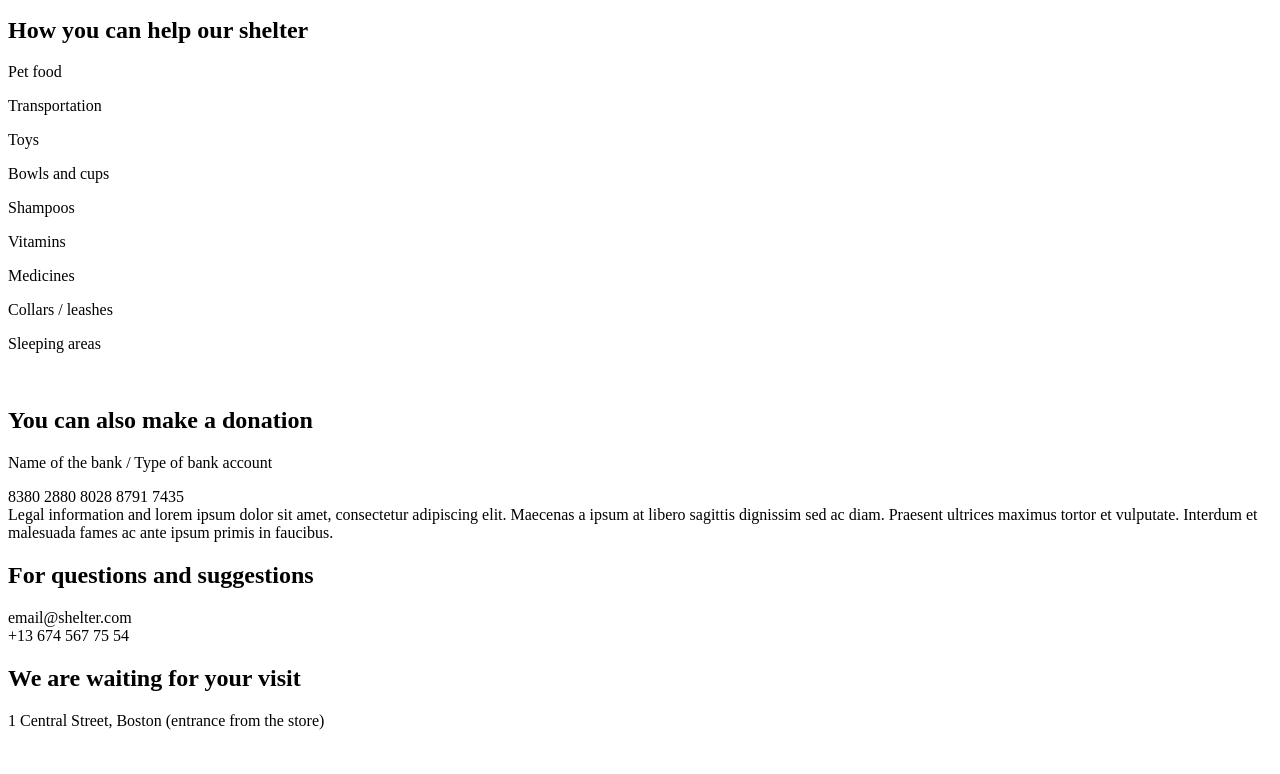
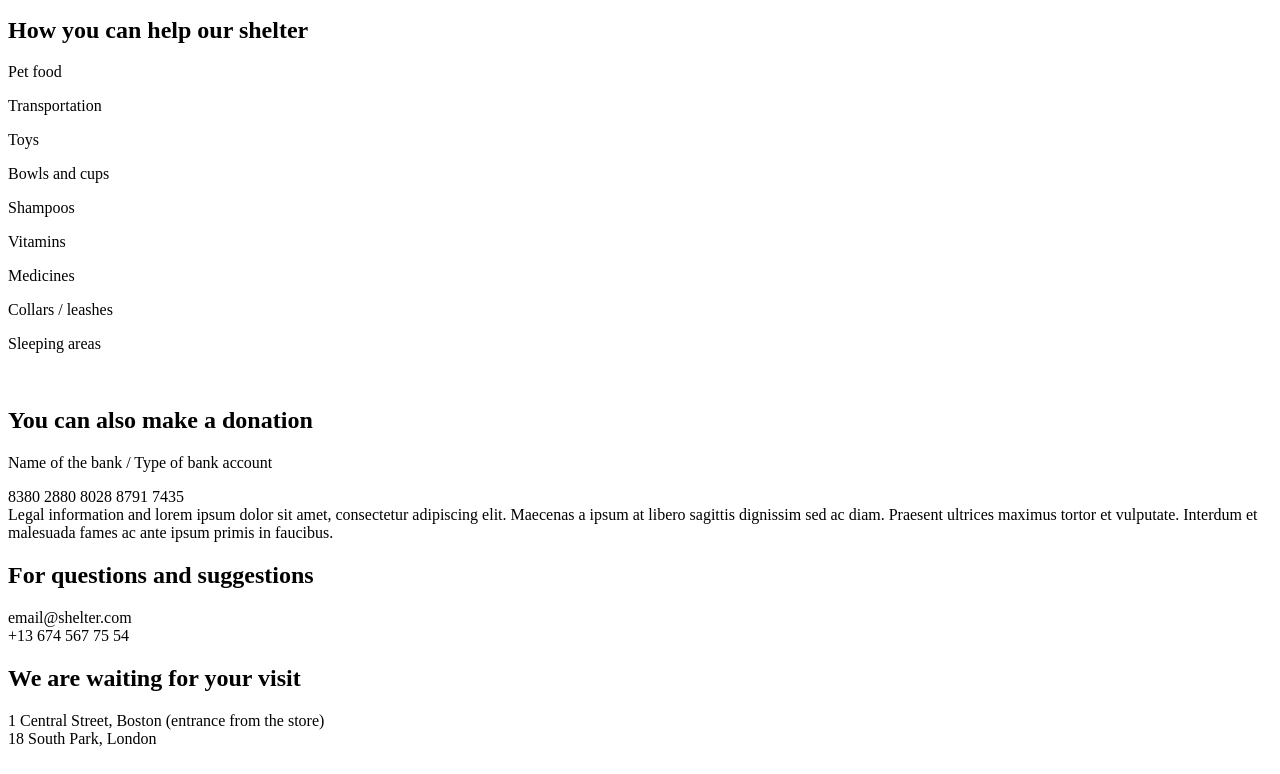
Before and after one commit to kotsiaryna/RSSchool_2023, a plain HTML site: page shelter/pages/main.html in a window 1280 px wide. Shown: the part 903-1677 px from the top of the page. Drawn offline with nearby package versions, Linux system fonts and the light colour scheme; files that its build step writes are made by us from their sources.

Commit message:
refactor: rename main html

```diff
--- a/shelter/pages/index.html
+++ b/shelter/pages/main.html
@@ -132,11 +132,10 @@
       <div class="footer__adress">
         <h2 class="heading footer__heading">We are waiting for your visit</h2>
         <div class="contacts footer__location">1 Central Street, Boston (entrance from the store)</div>
-        <div class="contacts footer__location"></div>
+        <div class="contacts footer__location">18 South Park, London </div>
       </div>
       <img class="footer__img" src="" alt="">
     </div>
   </footer>
-
 </body>
 </html>
```
